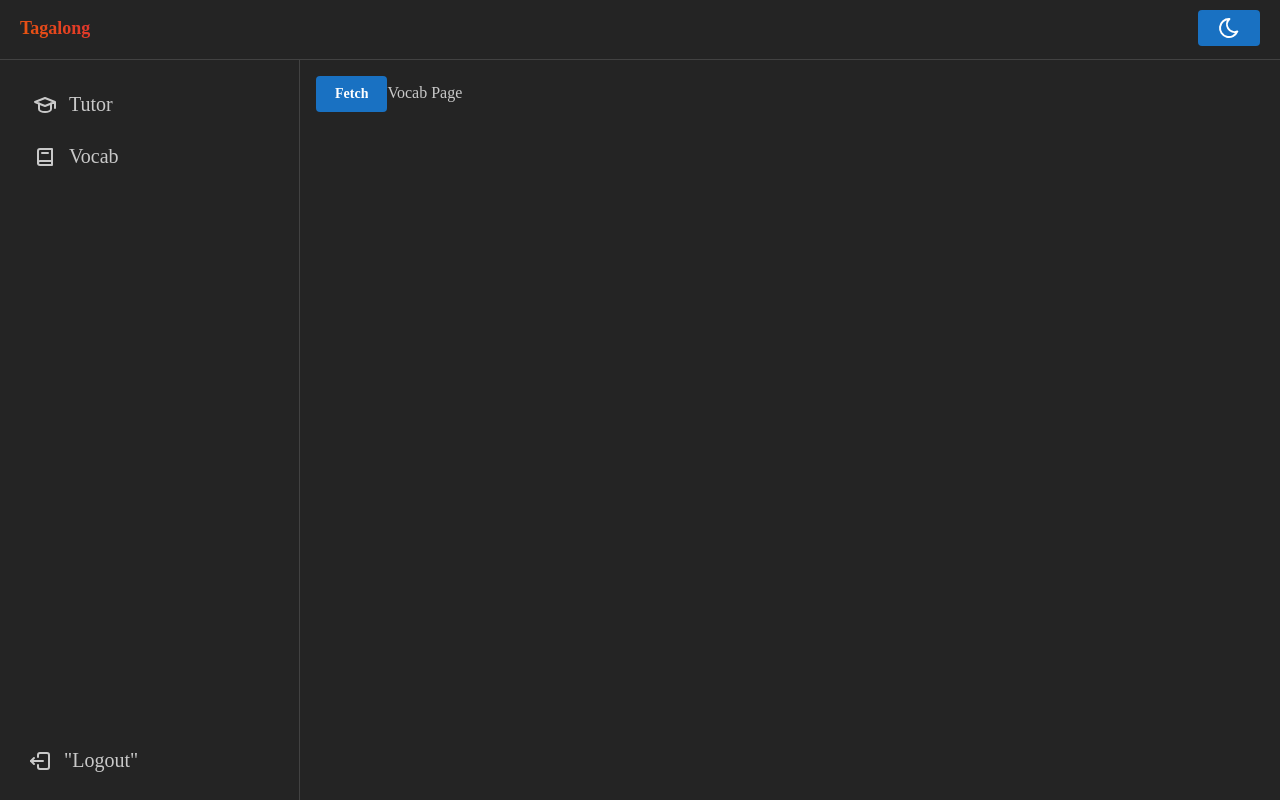
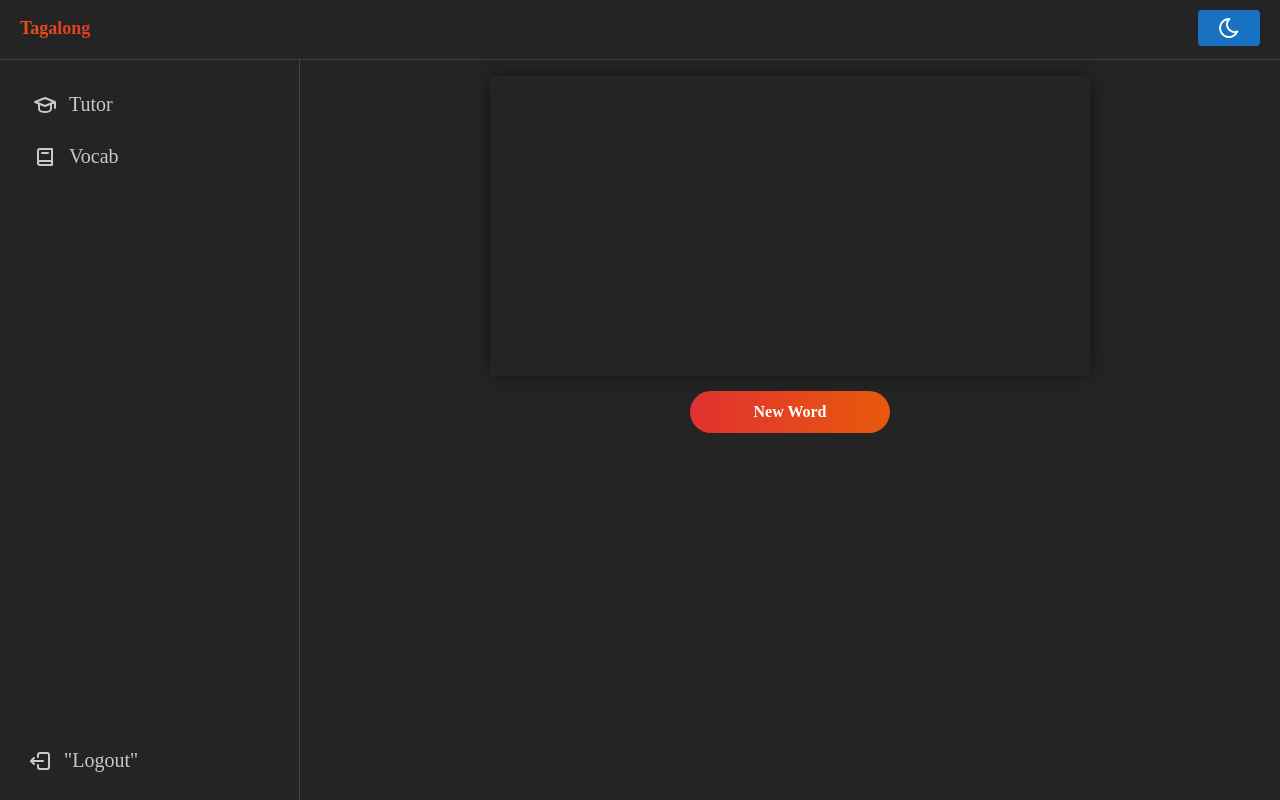
Before and after one commit to aaronestre/tagalong, a React (Vite) app: page /vocab in a window 1280 px wide. Built offline with nearby package versions, Linux system fonts and the light colour scheme; no server answers.

Commit message:
Add functionality to Vocab page, a vocab card that can query a random word from supabase

```diff
--- a/src/pages/Vocab.jsx
+++ b/src/pages/Vocab.jsx
@@ -1,23 +1,41 @@
-import React from "react";
+import {React, useState} from "react";
 import axios from "axios";
-import { Button } from "@mantine/core";
+import { Paper, Text, Center, Loader } from "@mantine/core";
+import Button from "../components/common/Button";
+
+import "../styles/vocab.css";
 
 function Vocab() {
 
+    const [vocabWord, setVocabWord] = useState({});
+    const [loading, setLoading] = useState(false);
+
     const handleOnClick = async () => {
+        setLoading(true);
         try {
             const res = await axios.post(`${import.meta.env.VITE_API_URL}/api/vocab/fetchRandomWord`);
-            console.log(res.data.word);
+            console.log(res.data.word[0]);
+            setVocabWord(res.data.word[0]);
         } catch (error) {
             console.log("Error getting POST response", error);
         }
+        setLoading(false);
     };
 
     return (
-        <>
-            <Button onClick={handleOnClick}>Fetch</Button>
-            Vocab Page
-        </>
+        <div w="100vh" h="100%">
+            <Center m="0 auto">
+                <Paper shadow="0px 0px 20px -4px rgba(0,0,0,0.75)" w="600px" h="300px" m="auto"
+                style={{ display: "flex", alignItems: "center", justifyContent: "center"}}>
+                    {loading
+                        ? <Loader color="orange"/>
+                        : <Text ta="center" fz="50px">{vocabWord.tagalog}</Text> }
+
+                </Paper>
+
+            </Center>
+            <Button m={"15px auto"} w={"200px"} onClick={handleOnClick} disabled={loading} text="New Word"></Button>
+        </div>
     )
 
 }
--- /dev/null
+++ b/src/styles/vocab.css
@@ -0,0 +1,5 @@
+* {
+    margin: 0;
+    padding: 0;
+    box-sizing: border-box;
+}
```
Also changed, not shown: src/components/common/SubmitButton.jsx (deleted, +0 -21 lines).
